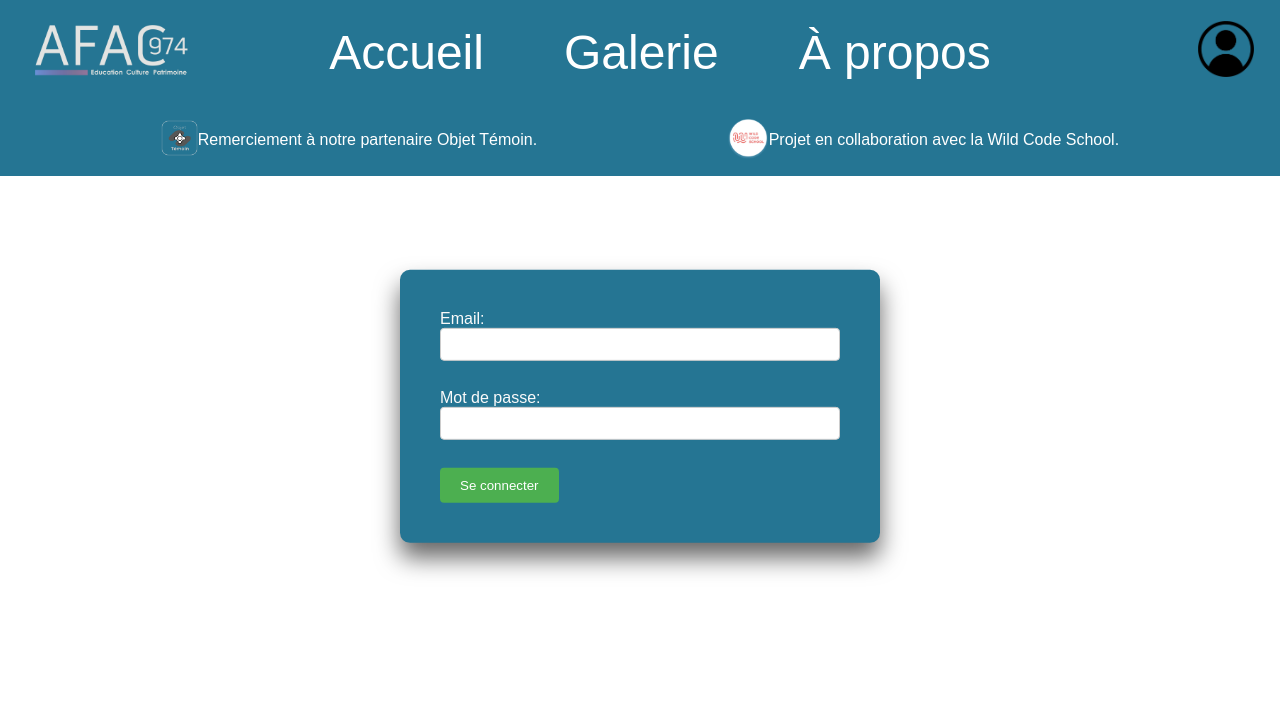
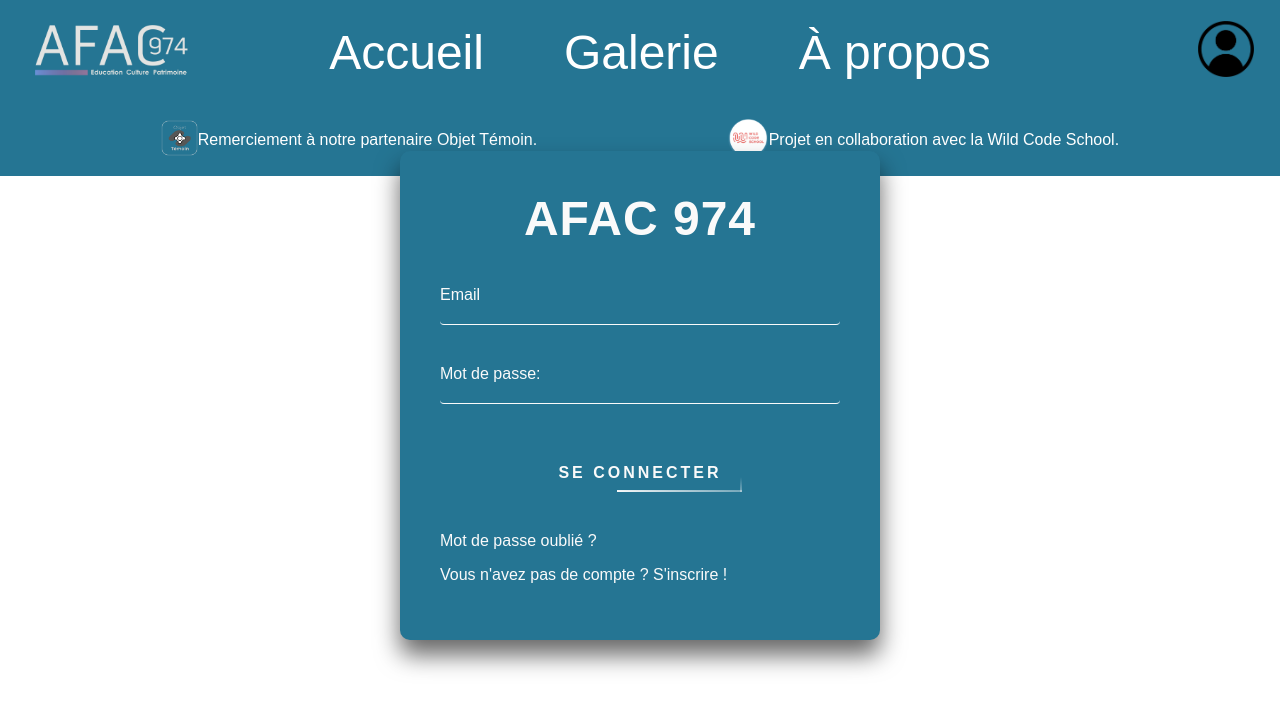
Before and after one commit to WildCodeSchool/2023-02-JS-Lille-project-3-groupe1, a React (Vite) app in the folder frontend/: page /login in a window 1280 px wide. Shown: the top 710 px of the page. Built offline with nearby package versions, Linux system fonts and the light colour scheme.

Commit message:
form connect to database

```diff
--- a/frontend/src/components/LoginForm/LoginRegisterForm.jsx
+++ b/frontend/src/components/LoginForm/LoginRegisterForm.jsx
@@ -1,12 +1,10 @@
 import React from "react";
 import "./LoginRegisterStyle.scss";
 import { useEffect } from "react";
-function LoginRegisterForm({setShowNavbarAndFooter}) {
-
+function LoginRegisterForm({ setShowNavbarAndFooter }) {
   useEffect(() => {
     // Masquer la barre de navigation et le pied de page
     setShowNavbarAndFooter(false);
-
     // Rétablir l'état initial lors du démontage de la page
     return () => {
       setShowNavbarAndFooter(true);
@@ -17,7 +15,7 @@ function LoginRegisterForm({setShowNavbarAndFooter}) {
       <p>
         <a href="Home">AFAC 974</a>
       </p>
-      <form>
+      <form onSubmit={handleSubmit}>
         {/* Champ de saisie de l'email */}
         <div className="user-box">
           <input required name="" type="text" />
--- a/frontend/src/page/FormLogin/FormLogin.jsx
+++ b/frontend/src/page/FormLogin/FormLogin.jsx
@@ -32,9 +32,14 @@ function FormLogin() {
 
   return (
     <div className="login-box">
+      <p>
+        <a href="Home">AFAC 974</a>
+      </p>
       <form onSubmit={handleSubmit}>
-        <label>
-          Email:
+        {/* Champ de saisie de l'email */}
+        <div className="user-box">
+          <label>Email</label>
+
           <input
             type="email"
             name="mail"
@@ -42,10 +47,11 @@ function FormLogin() {
             onChange={handleChange}
             required
           />
-        </label>
-        <br />
+        </div>
+    {/* Champ de saisie du mot de passe */}
+    <div className="user-box">
         <label>
-          Mot de passe:
+          Mot de passe:</label>
           <input
             type="password"
             name="password"
@@ -53,11 +59,34 @@ function FormLogin() {
             onChange={handleChange}
             required
           />
-        </label>
-        <br />
-        <button type="submit">Se connecter</button>
+    </div>
+        {/* Bouton de connexion */}
+        <div className="connexion-button">
+          <a href="#">
+            <span></span>
+            <span></span>
+            <span></span>
+            <span></span>
+            Se connecter
+          </a>
+        </div>
       </form>
+      {/* Lien pour réinitialiser le mot de passe */}
+      <p className="forgot-password">
+        <a href="" className="forgot-password">
+          Mot de passe oublié ?
+        </a>
+      </p>
+
+      {/* Lien pour créer un compte */}
+      <p className="account-sign-up">
+        Vous n'avez pas de compte ?{" "}
+        <a href="" className="suscribe">
+          S'inscrire !
+        </a>
+      </p>
     </div>
+
   );
 }
 
```
Lines whose indentation alone changed are shown as unchanged.
